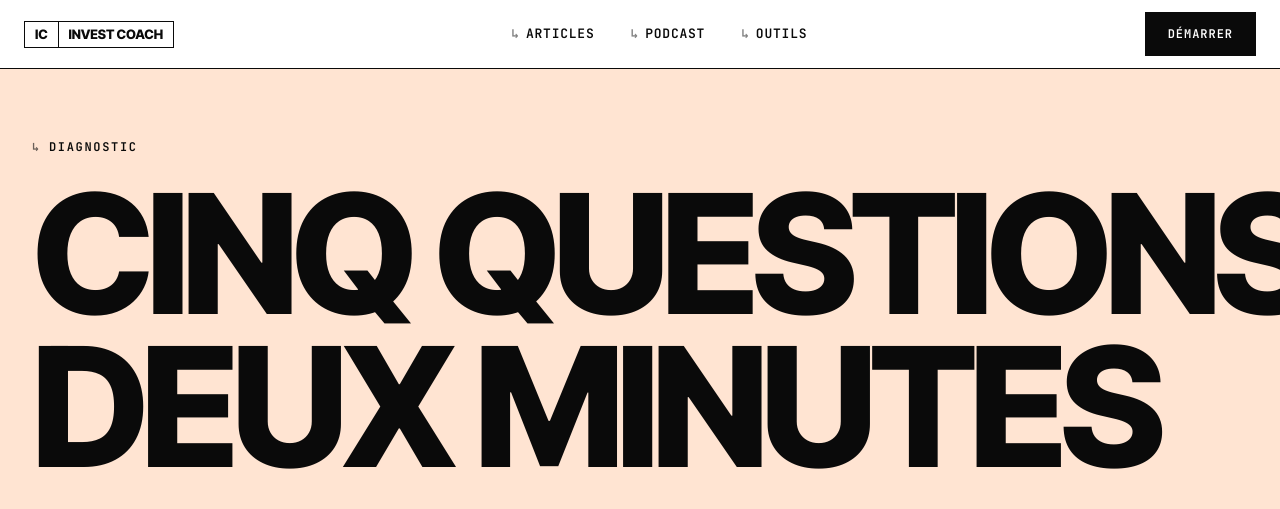
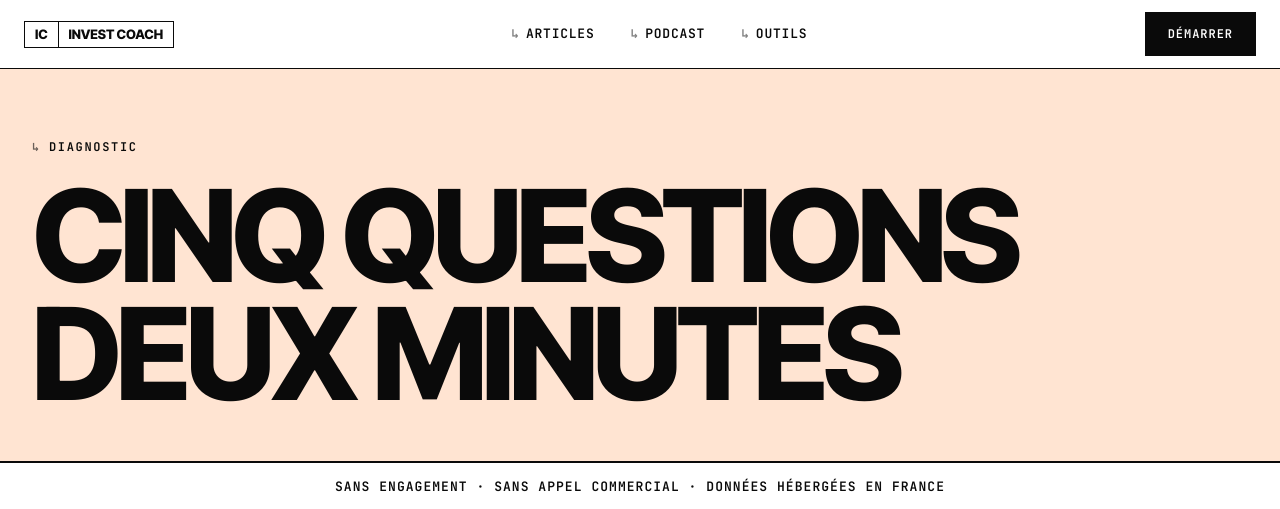
Before and after one commit to alexisoscaretlik-jpg/project-m2, a Next.js app in the folder invest-coach/web/: page /diagnostic in a window 1280 px wide. Shown: the top 509 px of the page. Built offline with nearby package versions, Linux system fonts and the light colour scheme; no server answers; grey boxes are pictures that could not be loaded.

Commit message:
fix(diagnostic): shrink mega font to keep CINQ QUESTIONS / DEUX MINUTES inside viewport

```diff
--- a/invest-coach/web/app/diagnostic/page.tsx
+++ b/invest-coach/web/app/diagnostic/page.tsx
@@ -42,10 +42,10 @@ export default async function DiagnosticPage() {
       >
         <span className="ic-eyebrow-mono">Diagnostic</span>
         <h1 id="diagnostic-mark" className="mt-5">
-          <span className="ic-mega" style={{ fontSize: "clamp(56px, 13vw, 200px)" }}>
+          <span className="ic-mega" style={{ fontSize: "clamp(42px, 10vw, 152px)" }}>
             CINQ QUESTIONS
           </span>
-          <span className="ic-mega" style={{ fontSize: "clamp(56px, 13vw, 200px)" }}>
+          <span className="ic-mega" style={{ fontSize: "clamp(42px, 10vw, 152px)" }}>
             DEUX MINUTES
           </span>
         </h1>
```
